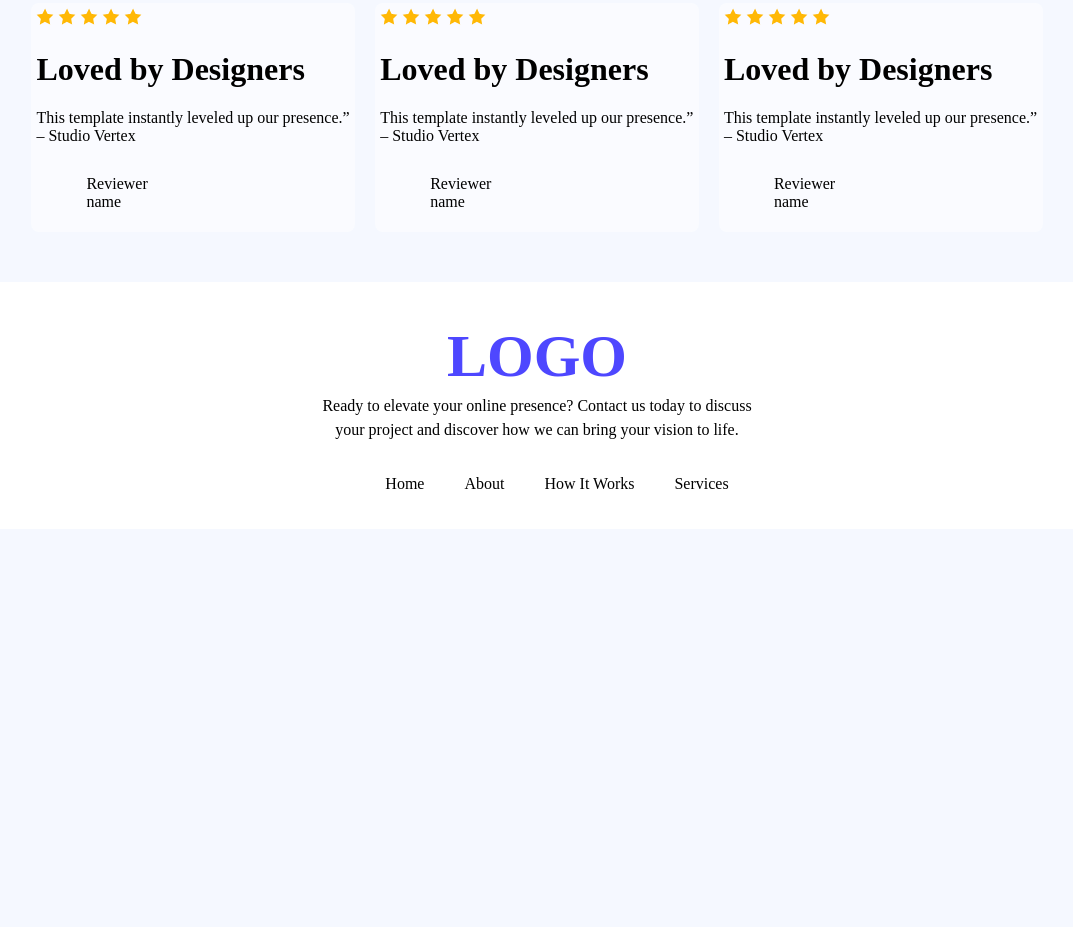
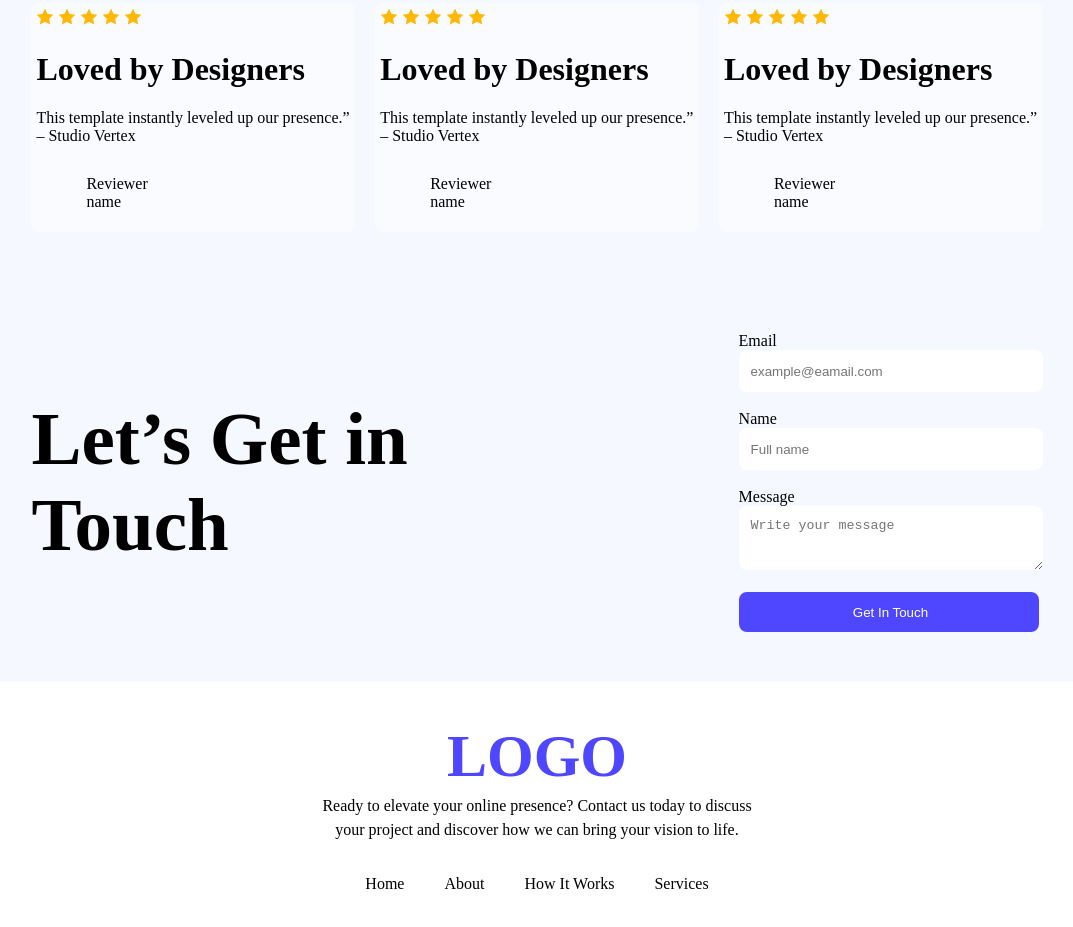
Before and after one commit to ummekulsum5821/assigment-1, a plain HTML site: page index.html in a window 1280 px wide. Shown: the part 1438-2365 px from the top of the page, without its empty margins (103-1176 px from the left). Before the commit the page ends 1975 px from the top, so only its background shows below. Drawn offline with Linux system fonts and the light colour scheme.

Commit message:
added form

```diff
--- a/index.html
+++ b/index.html
@@ -82,6 +82,24 @@
                 </div>
             </div>
         </div>
+        <section id="from-section">
+            <div class="from-content">
+                <div id="from-title">
+                    <h1>Let’s Get in <br> Touch</h1>
+                </div>
+                <div>
+                    <form id="from">
+                        <label for=""Email> Email</label> <br>
+                        <input type="email" name="" id="" required placeholder="example@eamail.com"> <br> <br>
+                        <label for="Name">Name</label> <br>
+                        <input type="text" name="Name" id="" required placeholder="Full name"> <br> <br>
+                        <label for="Message">Message</label> <br>
+                        <textarea name="Message" id="" required placeholder="Write your message"></textarea> <br> <br>
+                         <input id="submit" type="submit" value=" Get In Touch">
+                    </form>
+                </div>
+            </div>
+        </section>
 
     </main>
     <footer>
--- a/style/style.css
+++ b/style/style.css
@@ -144,6 +144,49 @@ body{
     display: flex;
    justify-content: start;
 }
+#from-title{
+    font-size: 50px;
+}
+.from-content{
+    display: flex;
+   align-items: center;
+   gap: 30px;
+   justify-content: space-between;
+
+
+
+}
+
+#from input{
+    width: 300px;
+    height: 40px;
+    border-radius: 8px;
+   border: none;
+
+}
+#from textarea{
+    width: 300px;
+    height: 60px;
+    border-radius: 8px;
+    border: none;
+
+}
+#from-section{
+     width: 80%;
+   margin: 0 auto;
+   padding-bottom: 50px;
+   margin-top: 50px;
+
+}
+#from ::placeholder{
+  padding: 10px 0px 10px 10px;
+}
+#submit{
+    background-color: rgb(78, 71, 255);
+    color: white;
+}
+
+
 
 
 
@@ -156,6 +199,7 @@ body{
 .Home  {
     list-style: none;
     display: flex;
+  margin-left: -40px;
 
 
 
```
